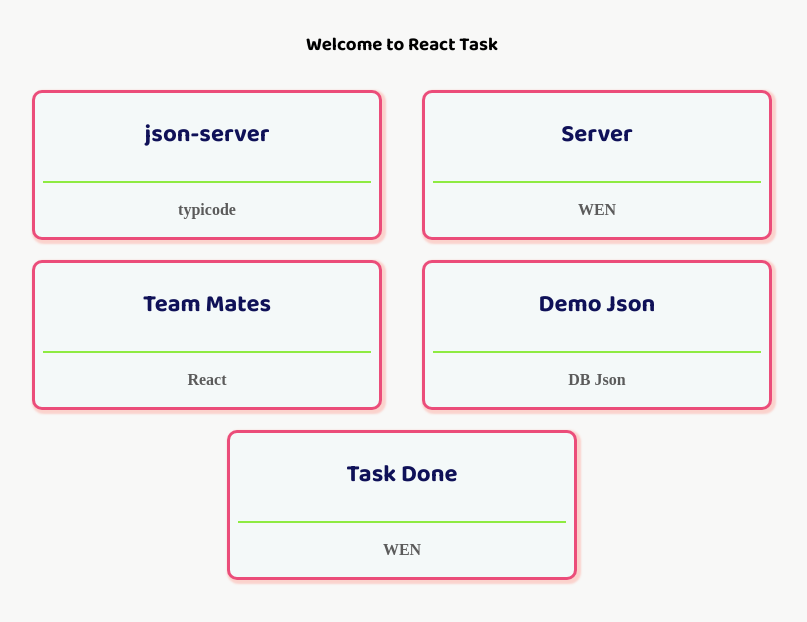
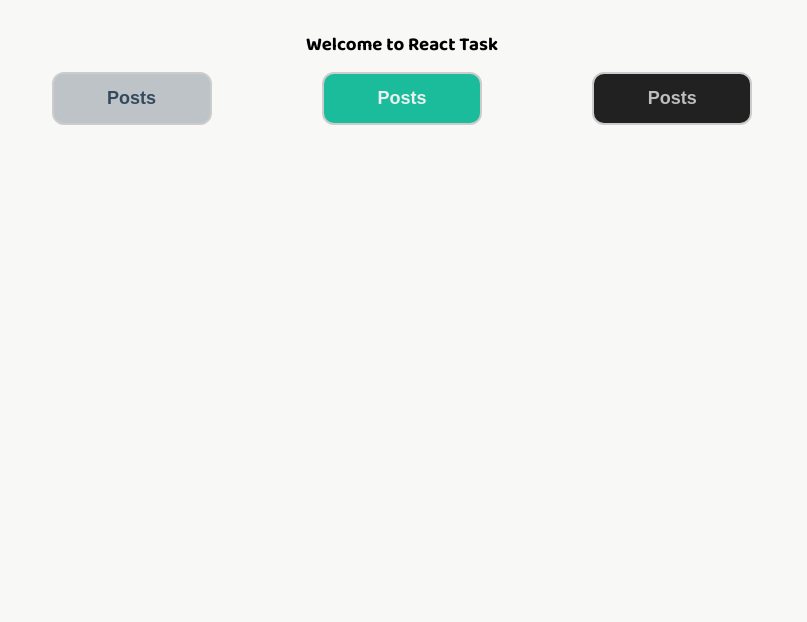
Before and after one commit to beezay/react-api, a React (Create React App) app: page / in a window 1280 px wide. Shown: the top 622 px of the page, without its empty margins (238-1045 px from the left). Built offline with nearby package versions, Linux system fonts and the light colour scheme; data requests are answered from the project's data file; a web font is replaced by a local one.

Commit message:
working on additional features

```diff
--- a/db.json
+++ b/db.json
@@ -25,5 +25,19 @@
       "title": "Task Done",
       "author": "WEN"
     }
+  ],
+  "users":[
+    {
+      "id": 1,
+      "title": "Beezay",
+      "author": "WEN"
+    }
+  ],
+  "employees":[
+    {
+      "id": 1,
+      "title": "Beezay",
+      "author": "WEN"
+    }
   ]
 }
--- a/src/App.js
+++ b/src/App.js
@@ -15,25 +15,49 @@
     super(props);
     this.state = {
       posts: [],
+      fetchData: false,
     };
   }
 
-  componentDidMount() {
+  componentDidUpdate() {
     const getPosts = async () => {
       const postsFromServer = await fetchPosts();
       //console.log(postsFromServer);
       this.setState({ posts: postsFromServer });
     };
-    getPosts();
+    if (this.state.fetchData && this.state.posts.length === 0) {
+      getPosts();
+      // this.setState({fetchData:false})
+    }
   }
 
   render() {
     // console.log("From App =>", this.state.posts);
     return (
-        <div className="container">
-          <h3>Welcome to React Task</h3>
-          <Cardbody posts={this.state.posts} />
+      <div className="container">
+        <h3>Welcome to React Task</h3>
+        <div className="btn-wrapper">
+          <button
+            className="fetch-btn posts"
+            onClick={() => this.setState({ fetchData: true })}
+          >
+            Posts
+          </button>
+          <button
+            className="fetch-btn jokes"
+            onClick={() => this.setState({ fetchData: true })}
+          >
+            Posts
+          </button>
+          <button
+            className="fetch-btn users"
+            onClick={() => this.setState({ fetchData: true })}
+          >
+            Posts
+          </button>
         </div>
+        {this.state.fetchData && <Cardbody posts={this.state.posts} />}
+      </div>
     );
   }
 }
--- a/src/components/Cardbody.js
+++ b/src/components/Cardbody.js
@@ -1,6 +1,6 @@
 import React, { Component } from "react";
 import Card from "./Card";
-import Modal from "./Modal";
+// import Modal from "./Modal";
 
 class Cardbody extends Component {
   constructor(props) {
@@ -8,6 +8,8 @@
 
     this.state = {};
   }
+
+
 
   render() {
     const { posts } = this.props;
@@ -18,6 +20,7 @@
           {posts.map((post) => {
             return <Card key={post.id} post={post} />;
           })}
+          {/* <h1>Hello</h1> */}
         </div>
     );
   }
--- a/src/index.css
+++ b/src/index.css
@@ -137,3 +137,55 @@
   transform: scale(0.901);
   border-style:groove;
 }
+
+.btn-wrapper {
+  display: flex;
+  width: 80%;
+  /* border: 2px solid black; */
+  justify-content: space-evenly;
+  margin: 12px auto;
+}
+
+.btn-wrapper .fetch-btn {
+  padding:14px;
+  border-style: none;
+  border: 2px solid #ccc;
+  border-radius: 12px;
+  width: 10rem;
+  font-size: 18px;
+  font-weight: 600;
+}
+
+.btn-wrapper .fetch-btn:focus {
+  outline: none;
+}
+
+.fetch-btn.posts {
+  background-color: #bdc3c7;
+  color: #34495e;
+}
+
+.fetch-btn.posts:hover {
+  color: #bdc3c7;
+  background-color: #34495e;
+}
+
+.fetch-btn.jokes {
+  background-color: #1abc9c;
+  color: #ecf0f1;
+}
+
+.fetch-btn.jokes:hover {
+  color: #000807;
+  background-color: #b3f3bb;
+}
+
+.fetch-btn.users {
+  background-color: #212121;
+  color: #bebebe;
+}
+
+.fetch-btn.users:hover {
+  color: #212121;
+  background-color: #bebebe;
+}
```
